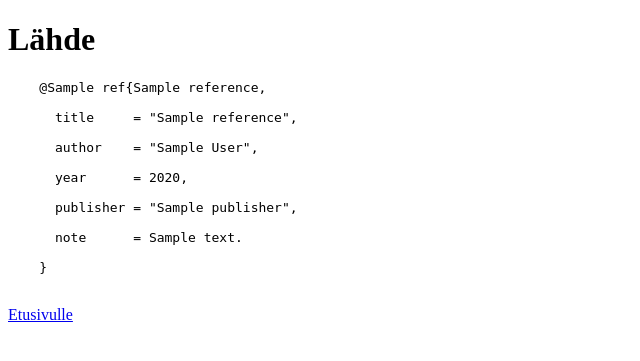
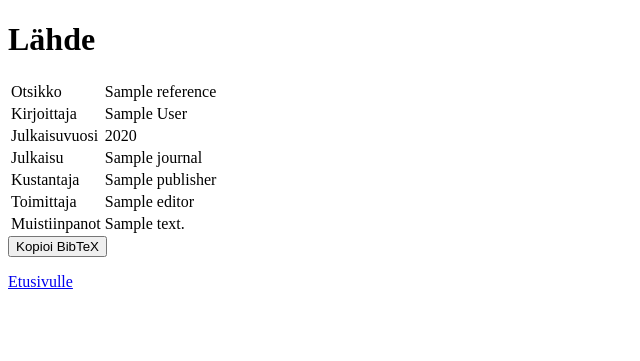
Before and after one commit to hbuMi/miniproggis, a Flask app: template src/templates/show_reference.html in a window 1280 px wide. Shown: the top 361 px of the page, without its empty margins (0-640 px from the left). Run offline with Flask 3, Linux system fonts and the light colour scheme; the template is opened without the code that fills it: most values are stand-ins (such as "Sample title", 1, 10 or a date in 2020).

Commit message:
Show_reference updated

```diff
--- a/src/app.py
+++ b/src/app.py
@@ -1,6 +1,6 @@
 from flask import redirect, request, render_template, flash
 from sqlalchemy import text
-from util import validate_book, validate_article
+from util import validate_book, validate_article, create_bibtex
 from repositories.reference_repository import create_book, create_article
 from config import app, test_env, db
 from db_helper import reset_db
@@ -45,7 +45,7 @@ def show_reference(ref_type, reference_id):
     query = db.session.execute(sql, {'id': reference_id})
     reference = query.fetchone()
     ref = ref_type
-    return render_template('show_reference.html', reference=reference, ref=ref) if reference else redirect('/')
+    return render_template('show_reference.html', reference=reference, ref=ref, create_bibtex=create_bibtex) if reference else redirect('/')
 
 @app.route('/create_book', methods=['POST'])
 def book_creation():
--- a/src/templates/show_reference.html
+++ b/src/templates/show_reference.html
@@ -8,20 +8,44 @@
 <body>
   <h1>Lähde</h1>
 
-  <pre>
-    @{{ ref }}{{ "{" }}{{ reference.name }},<br />
-      title     = "{{ reference.title }}",<br />
-      author    = "{{ reference.author }}",<br />
-      year      = {{ reference.year  }},<br />
-      publisher = "{{ reference.publisher }}",<br />
-      note      = {{ reference.note }} <br />
-    }
-  </pre>
+  <table>
+  <tr><td>Otsikko</td><td>{{ reference.title }}</td></tr>
+  <tr><td>Kirjoittaja</td><td>{{ reference.author }}</td></tr>
+  <tr><td>Julkaisuvuosi</td><td>{{ reference.year }}</td></tr>
+
+  {% if reference.journal %}
+  <tr><td>Julkaisu</td><td>{{ reference.journal }}</td></tr>
+  {% endif %}
+
+  {% if reference.publisher %}
+  <tr><td>Kustantaja</td><td>{{ reference.publisher }}</td></tr>
+  {% endif %}
+
+  {% if reference.editor %}
+  <tr><td>Toimittaja</td><td>{{ reference.editor }}</td></tr>
+  {% endif %}
+
+  {% if reference.note %}
+  <tr><td>Muistiinpanot</td><td>{{ reference.note }}</td></tr>
+  {% endif %}
+  </table>
+
+  <script id="bibtex" type="text/plain">
+  {{ create_bibtex(reference, ref)|safe }}
+  </script>
+
+  <script>
+  function copyBibtex() {
+      const bib = document.getElementById("bibtex").textContent.trim();
+      navigator.clipboard.writeText(bib);
+  }
+  </script>
+
+<button onclick="copyBibtex()">Kopioi BibTeX</button>
 
   <p>
     <a href="/">Etusivulle</a>
   </p>
 
 </body>
-
 </html>
```
Also changed, not shown: src/util.py (+24 -0 lines).
